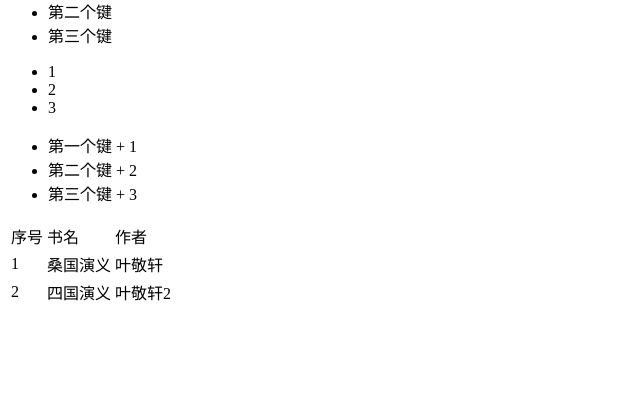
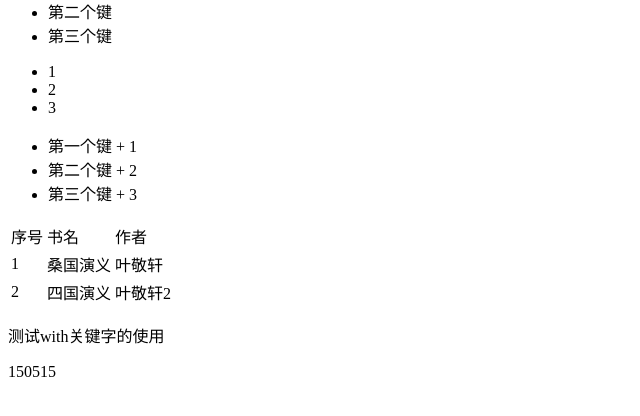
Before and after one commit to Anton-Joe/template_demo, a Django app: page / in a window 1280 px wide. Shown: the part 249-665 px from the top of the page, without its empty margins (0-640 px from the left). Run offline with Django 3.2, Linux system fonts and the light colour scheme.

Commit message:
添加with关键字的使用

```diff
--- a/template_demo_for_in_标签/views.py
+++ b/template_demo_for_in_标签/views.py
@@ -21,7 +21,8 @@ context = {
         '第一个键': '1',
         '第二个键': '2',
         '第三个键': '3',
-    }
+    },
+    'testwith': 150515
 }
 
 
--- a/templates/index.html
+++ b/templates/index.html
@@ -60,6 +60,9 @@
     </tbody>
 </table>
 
-
+<p>测试with关键字的使用</p>
+{% with a=testwith %}
+    <p>{{ a }}</p>
+{% endwith %}
 </body>
 </html>
```
